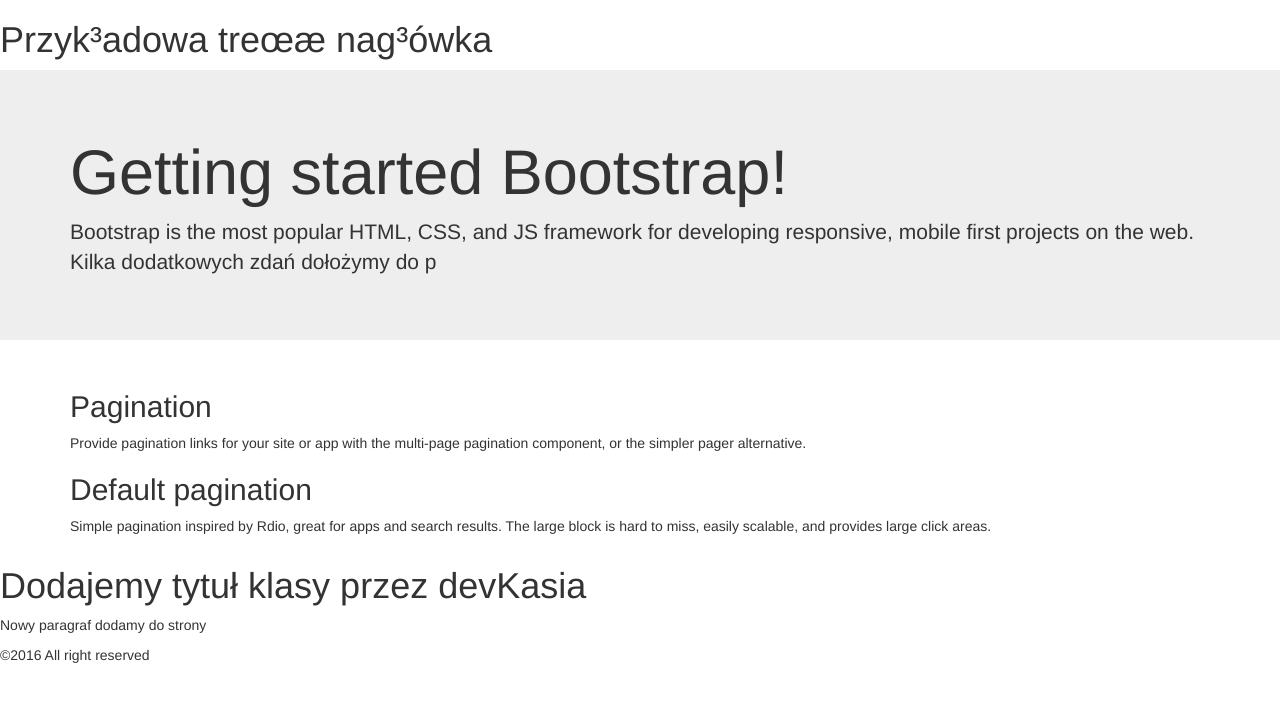
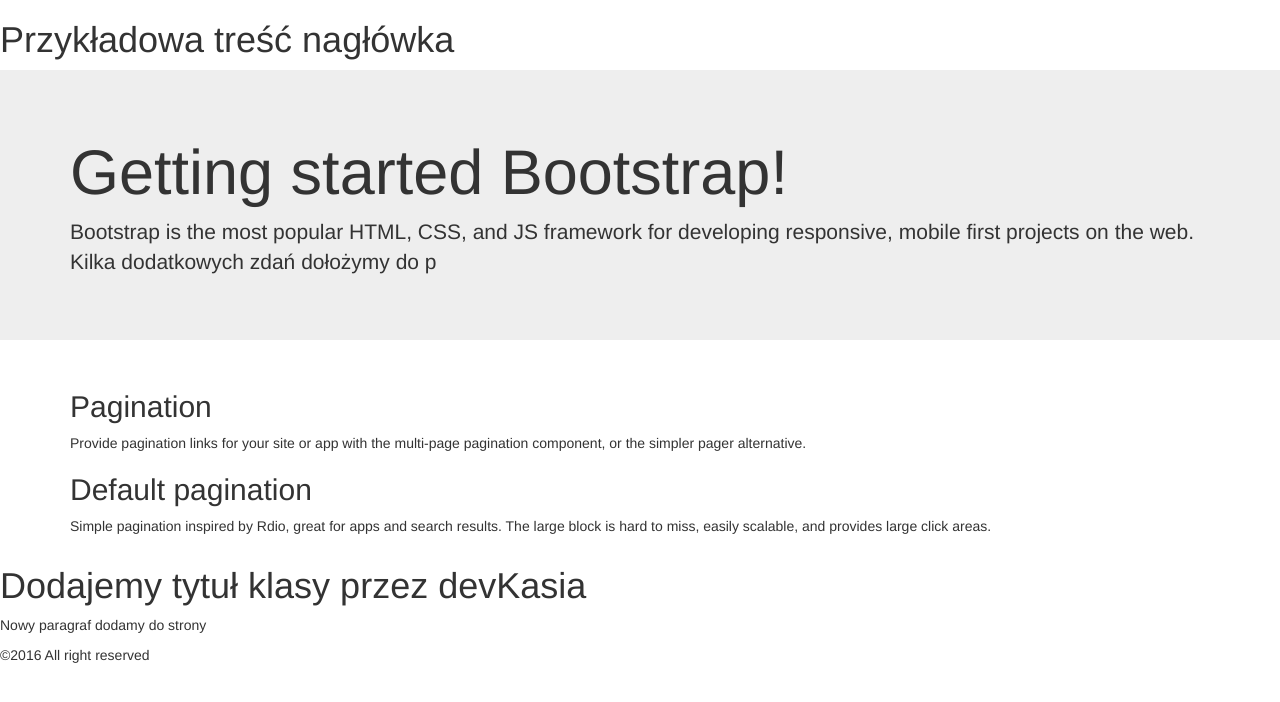
Before and after one commit to makoskamil/nauka-gita-2, a plain HTML site: page index.html in a window 1280 px wide. Drawn offline with nearby package versions, Linux system fonts and the light colour scheme; files that its build step writes are made by us from their sources.

```diff
--- a/index.html
+++ b/index.html
@@ -6,7 +6,7 @@
     <link rel="stylesheet" href="style.css">
 </head>
 <body class="winter">
-	<h1> Przyk³adowa treœæ nag³ówka</h1>
+	<h1> Przykładowa treść nagłówka</h1>
     <div class="jumbotron">
         <div class="container">
             <h1>Getting started Bootstrap!</h1>
```
